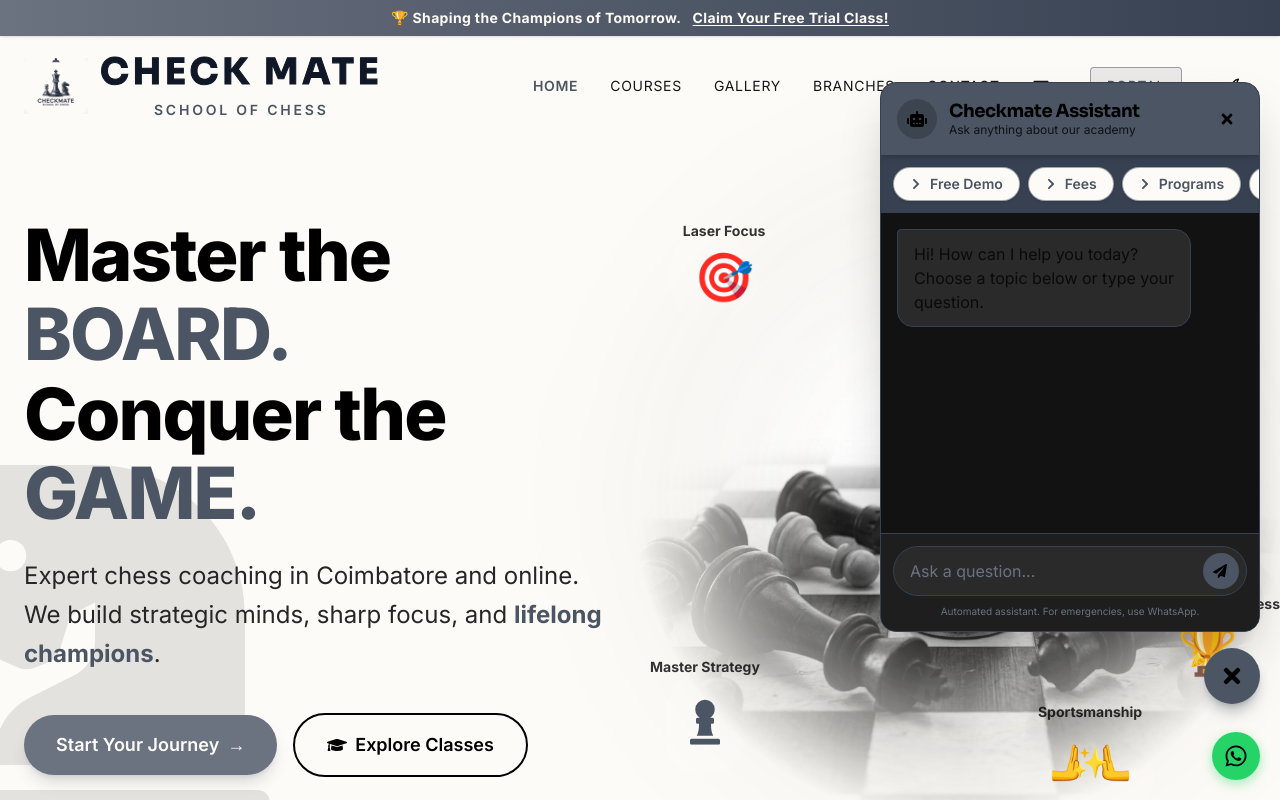
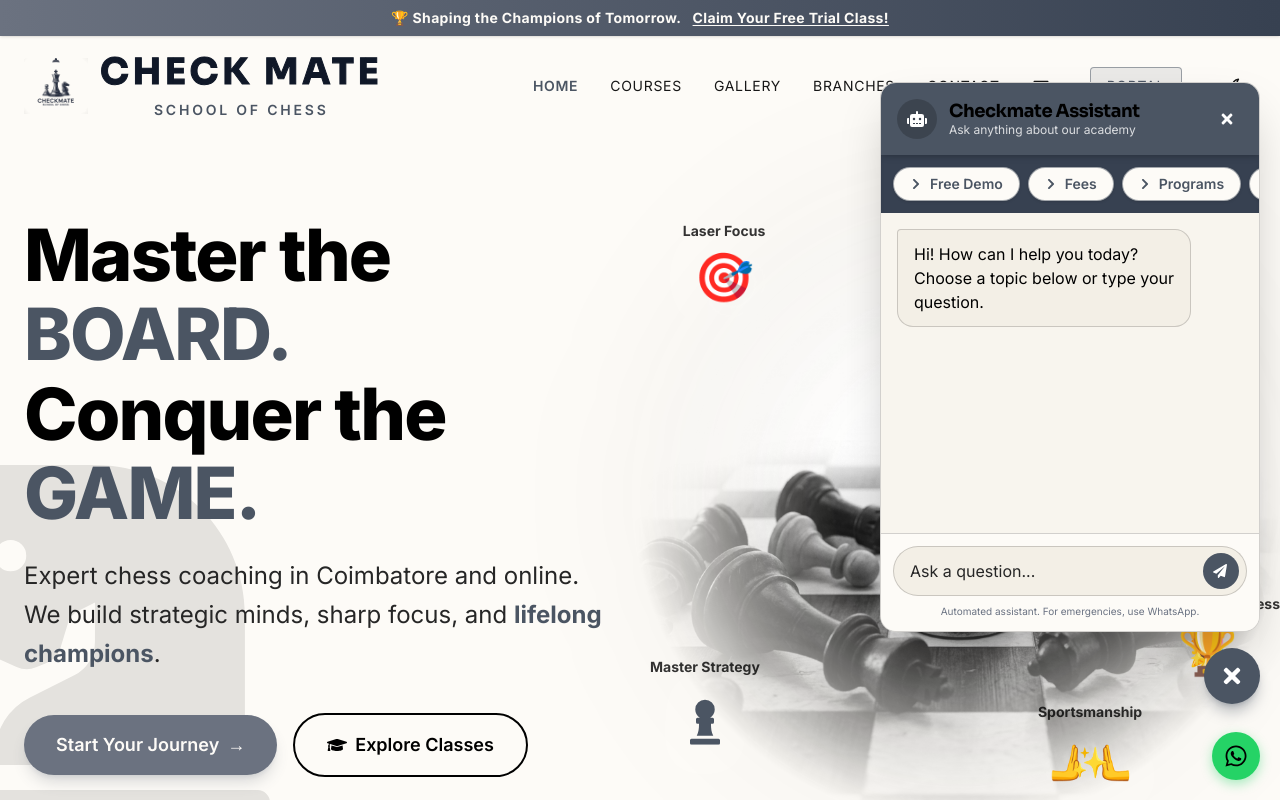
Before and after one commit to askme4tech/checkmate-chess, a React (Vite) app: page / in a window 1280 px wide. Both pictures are taken after a click on the button "Ask our Assistant!". Shown: the top 800 px of the page. Built offline with nearby package versions, Linux system fonts and the light colour scheme.

Commit message:
Fix chatbot color logic for light mode

```diff
--- a/src/components/ChatbotWidget.tsx
+++ b/src/components/ChatbotWidget.tsx
@@ -81,23 +81,23 @@ export default function ChatbotWidget() {
             animate={{ opacity: 1, y: 0, scale: 1 }}
             exit={{ opacity: 0, y: 20, scale: 0.95 }}
             transition={{ duration: 0.2 }}
-            className="bg-[#1e1e1e] rounded-2xl shadow-2xl overflow-hidden mb-4 border border-gray-700 flex flex-col"
+            className="bg-dark-900 rounded-2xl shadow-2xl overflow-hidden mb-4 border border-gray-400/20 flex flex-col"
             style={{ width: 'min(calc(100vw - 2rem), 380px)', height: 'min(calc(100vh - 8rem), 550px)' }}
           >
             {/* Header */}
-            <div className="bg-gold-500 text-white p-4 flex justify-between items-center relative shadow-md z-10">
+            <div className="bg-gold-500 text-[#ffffff] p-4 flex justify-between items-center relative shadow-md z-10">
               <div className="flex items-center gap-3">
                 <div className="w-10 h-10 rounded-full bg-white/20 flex items-center justify-center">
                   <FaRobot className="text-xl" />
                 </div>
                 <div>
                   <h3 className="font-bold text-lg leading-tight">Checkmate Assistant</h3>
-                  <p className="text-xs text-white/80">Ask anything about our academy</p>
+                  <p className="text-xs text-[#ffffff]/80">Ask anything about our academy</p>
                 </div>
               </div>
               <button
                 onClick={() => setIsOpen(false)}
-                className="text-white hover:text-white/70 transition-colors p-2"
+                className="text-[#ffffff] hover:text-[#ffffff]/70 transition-colors p-2"
                 aria-label="Close"
               >
                 <FaTimes />
@@ -118,7 +118,7 @@ export default function ChatbotWidget() {
             </div>
 
             {/* Messages Area */}
-            <div className="flex-1 overflow-y-auto p-4 space-y-4 custom-scrollbar bg-[#121212]">
+            <div className="flex-1 overflow-y-auto p-4 space-y-4 custom-scrollbar bg-dark-800/50">
               {messages.map((msg) => (
                 <div
                   key={msg.id}
@@ -127,8 +127,8 @@ export default function ChatbotWidget() {
                   <div
                     className={`px-4 py-3 rounded-2xl ${
                       msg.sender === 'user'
-                        ? 'bg-gold-500 text-white rounded-tr-sm'
-                        : 'bg-[#2a2a2a] text-gray-200 rounded-tl-sm border border-gray-700'
+                        ? 'bg-gold-500 text-[#ffffff] rounded-tr-sm'
+                        : 'bg-dark-800 text-white rounded-tl-sm border border-gray-400/20'
                     }`}
                   >
                     {msg.text}
@@ -139,18 +139,18 @@ export default function ChatbotWidget() {
             </div>
 
             {/* Input Area */}
-            <div className="p-3 bg-[#1e1e1e] border-t border-gray-700">
+            <div className="p-3 bg-dark-900 border-t border-gray-400/20">
               <form onSubmit={handleSendMessage} className="relative">
                 <input
                   type="text"
                   value={inputText}
                   onChange={(e) => setInputText(e.target.value)}
                   placeholder="Ask a question..."
-                  className="w-full bg-[#2a2a2a] text-white placeholder-gray-500 rounded-full py-3 pl-4 pr-12 focus:outline-none focus:ring-1 focus:ring-gold-500 border border-gray-700"
+                  className="w-full bg-dark-800 text-white placeholder-gray-400 rounded-full py-3 pl-4 pr-12 focus:outline-none focus:ring-1 focus:ring-gold-500 border border-gray-400/20"
                 />
                 <button
                   type="submit"
-                  className="absolute right-2 top-1/2 -translate-y-1/2 w-9 h-9 bg-gold-500 hover:bg-gold-600 text-white rounded-full flex items-center justify-center transition-colors"
+                  className="absolute right-2 top-1/2 -translate-y-1/2 w-9 h-9 bg-gold-500 hover:bg-gold-600 text-[#ffffff] rounded-full flex items-center justify-center transition-colors"
                   disabled={!inputText.trim()}
                 >
                   <FaPaperPlane className="text-sm mr-0.5" />
@@ -167,7 +167,7 @@ export default function ChatbotWidget() {
       {/* Floating Button */}
       <button
         onClick={() => setIsOpen(!isOpen)}
-        className="bg-gold-500 text-white p-3 md:p-4 rounded-full shadow-lg shadow-gold-500/40 hover:shadow-gold-500/60 transition-all duration-300 hover:scale-110 flex items-center justify-center group"
+        className="bg-gold-500 text-[#ffffff] p-3 md:p-4 rounded-full shadow-lg shadow-gold-500/40 hover:shadow-gold-500/60 transition-all duration-300 hover:scale-110 flex items-center justify-center group"
         aria-label="Open Chatbot"
       >
         {isOpen ? <FaTimes className="text-2xl" /> : <FaRobot className="text-2xl" />}
```
